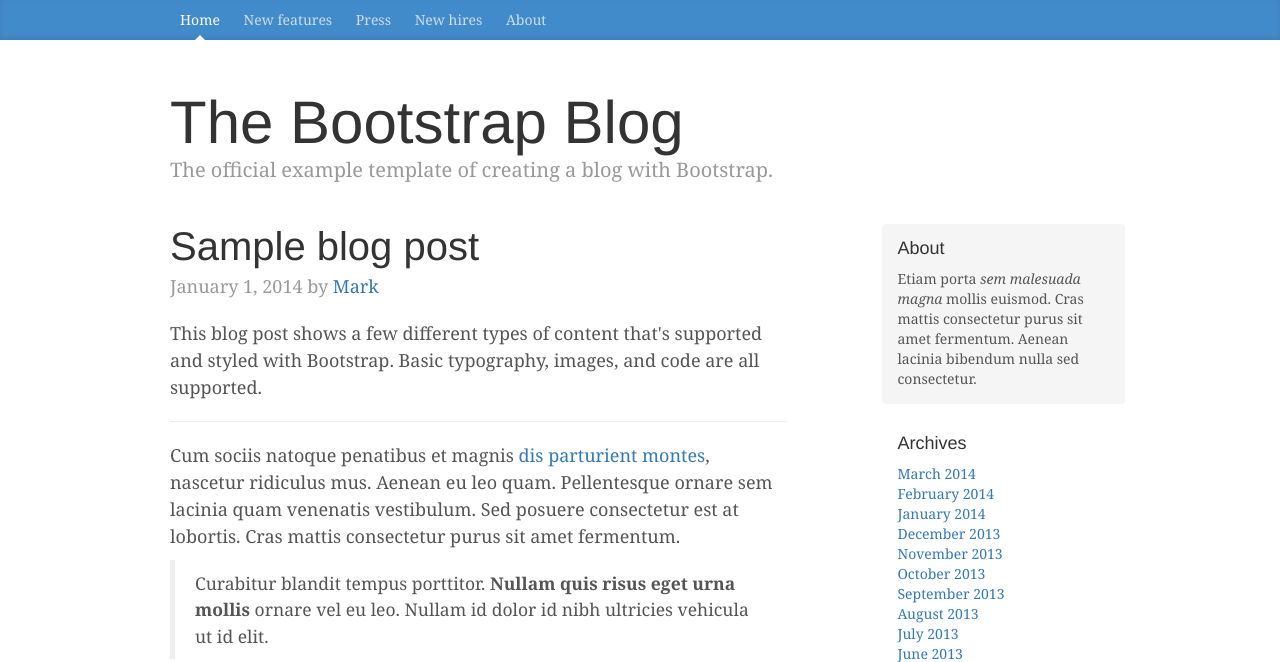
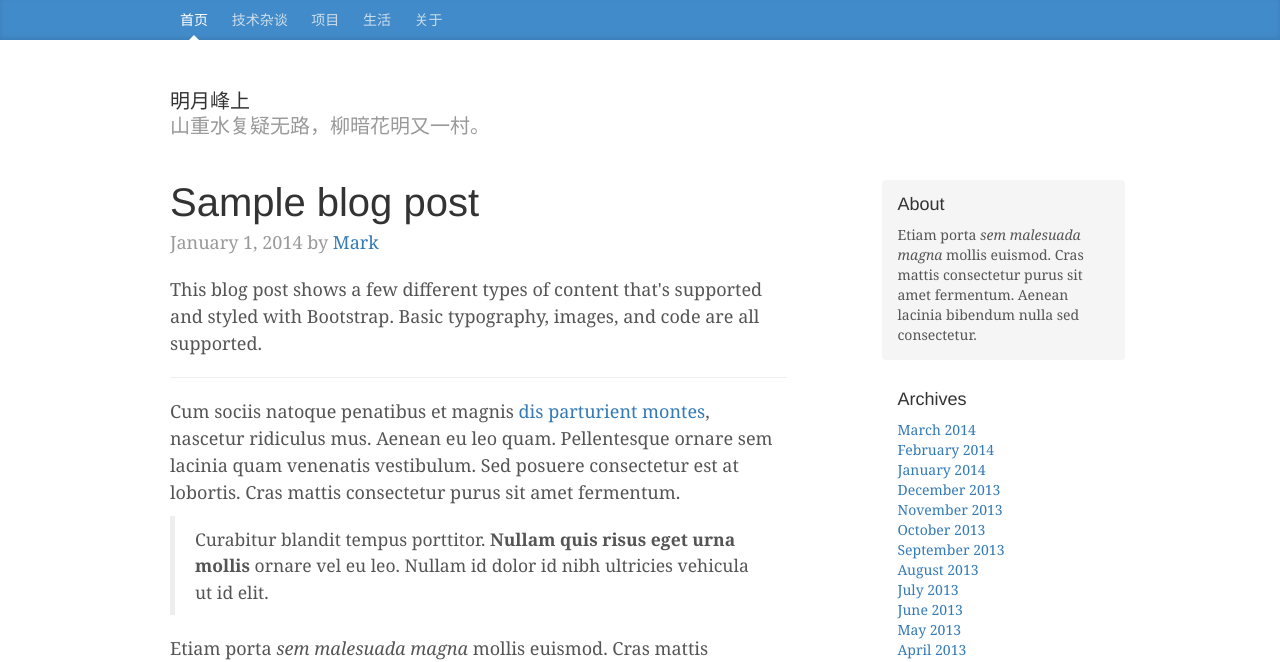
Before and after one commit to iot-xiaoyi/python_demos, a Flask app: page / in a window 1280 px wide. Shown: the top 662 px of the page. Run offline with Flask 2, Linux system fonts and the light colour scheme; some libraries are stand-ins or nearby versions.

Commit message:
add flask_admin blog and a good flask

```diff
--- a/2-blog/static/blog.css
+++ b/2-blog/static/blog.css
@@ -85,7 +85,7 @@ h6, .h6 {
 .blog-title {
   margin-top: 30px;
   margin-bottom: 0;
-  font-size: 60px;
+  font-size: 20px;
   font-weight: normal;
 }
 .blog-description {
--- a/2-blog/templates/index.html
+++ b/2-blog/templates/index.html
@@ -36,11 +36,11 @@
     <div class="blog-masthead">
       <div class="container">
         <nav class="blog-nav">
-          <a class="blog-nav-item active" href="#">Home</a>
-          <a class="blog-nav-item" href="#">New features</a>
-          <a class="blog-nav-item" href="#">Press</a>
-          <a class="blog-nav-item" href="#">New hires</a>
-          <a class="blog-nav-item" href="#">About</a>
+          <a class="blog-nav-item active" href="#">首页</a>
+          <a class="blog-nav-item" href="#">技术杂谈</a>
+          <a class="blog-nav-item" href="#">项目</a>
+          <a class="blog-nav-item" href="#">生活</a>
+          <a class="blog-nav-item" href="#">关于</a>
         </nav>
       </div>
     </div>
@@ -48,8 +48,8 @@
     <div class="container">
 
       <div class="blog-header">
-        <h1 class="blog-title">The Bootstrap Blog</h1>
-        <p class="lead blog-description">The official example template of creating a blog with Bootstrap.</p>
+        <h1 class="blog-title">明月峰上</h1>
+        <p class="lead blog-description">山重水复疑无路，柳暗花明又一村。</p>
       </div>
 
       <div class="row">
```
